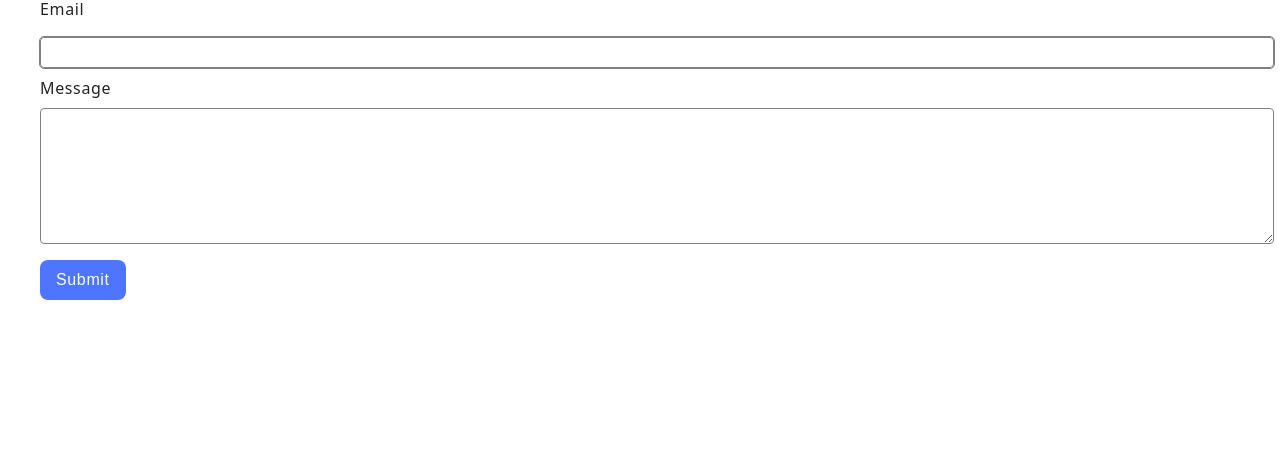
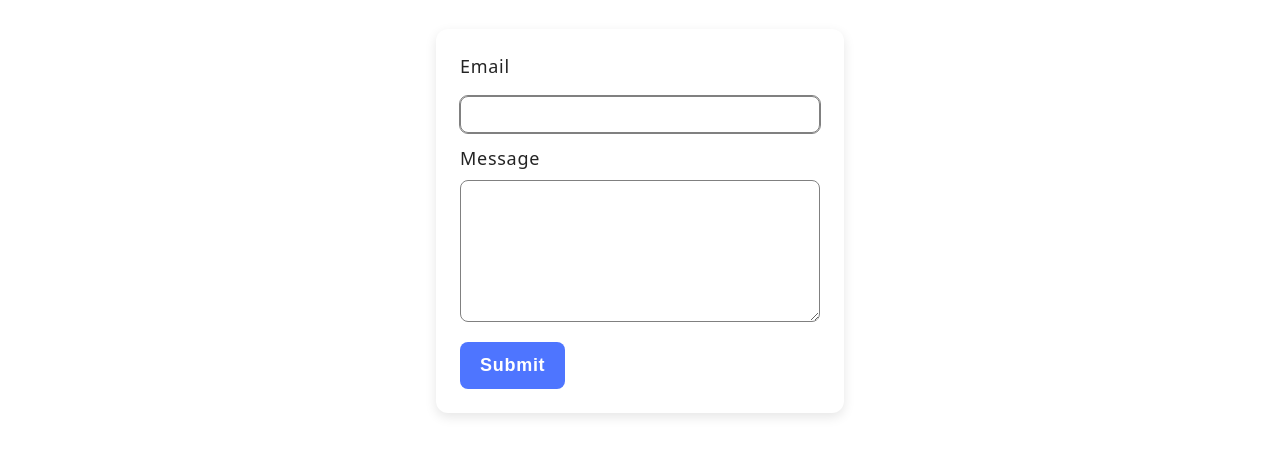
Before and after one commit to Irina0427/goit-js-hw-09, a website built with Vite: page src/2-form.html in a window 1280 px wide. Shown: the part 117-572 px from the top of the page. Built offline with nearby package versions, Linux system fonts and the light colour scheme.

Commit message:
my first hm-9-form

```diff
--- a/src/2-form.html
+++ b/src/2-form.html
@@ -16,7 +16,7 @@
     <div class="container">
       <a class="back-link" href="./index.html">Go back</a>
       <h1 class="main-title">Form</h1>
-
+<div class="form-wrapper">
       <form class="feedback-form" autocomplete="off">
         <label>
           Email
@@ -28,6 +28,7 @@
         </label>
         <button type="submit">Submit</button>
       </form>
+      </div>
     </div>
   </main>
   <script type="module" src="./js/2-form.js"></script>
--- a/src/css/styles.css
+++ b/src/css/styles.css
@@ -62,18 +62,22 @@
 
 
 /* form */
+.form-wrapper {
+  max-width: 360px;
+  margin: 32px auto;
+  padding: 24px;
+  background-color: #fff;
+  border-radius: 12px;
+  box-shadow: 0 4px 12px rgba(0, 0, 0, 0.1);
+}
 input[type="text"],
 input[type="email"],
-input[type="password"],
-input[type="url"],
-input[type="search"],
-input[type="tel"],
 textarea {
   border: 1px solid #808080;
-  border-radius: 4px;
+  border-radius: 8px;
   letter-spacing: 0.04em;
-  padding: 7px 16px;
-  width: 100%;
+  padding: 10px 14px;
+  width: 360 px;
   transition: var(--transition);
 
   &:focus,
@@ -87,17 +91,18 @@ label {
   flex-direction: column;
   gap: 8px;
   letter-spacing: 0.04em;
+  font-size: 18px;
 }
 
 button,
 input[type="button"] {
   display: inline-block;
   border-radius: 8px;
-  padding: 8px 16px;
+  padding: 10px 20px;
   background-color: #4e75ff;
   border: none;
-  font-size: 16px;
-  font-weight: 500;
+  font-size: 18px;
+  font-weight: 600;
   line-height: 1.5;
   letter-spacing: 0.04em;
   color: #fff;
@@ -112,8 +117,8 @@ input[type="button"] {
 form {
   display: flex;
   flex-direction: column;
-  gap: 8px;
-  text-align: start;
+  gap: 12px;
+  text-align: left;
 
   input,
   button {
```
Also changed, not shown: src/index.html (+1 -1 lines).
